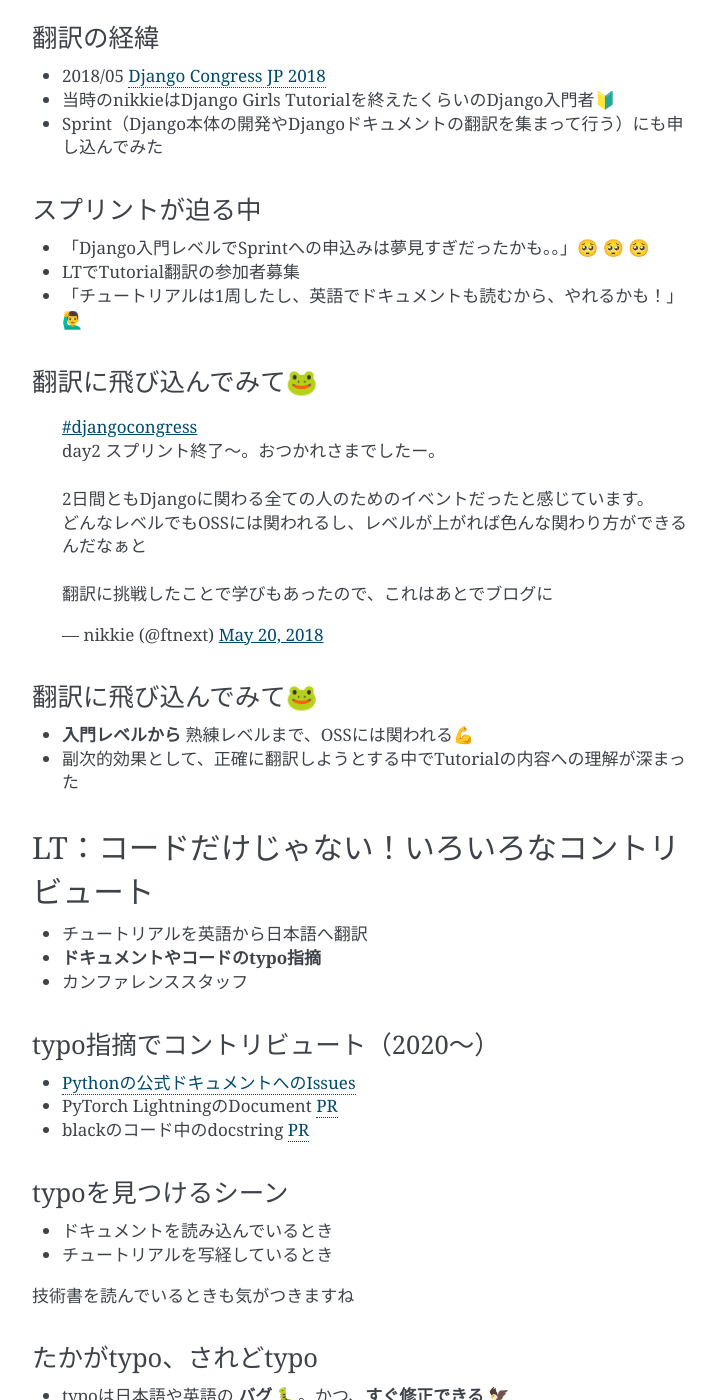
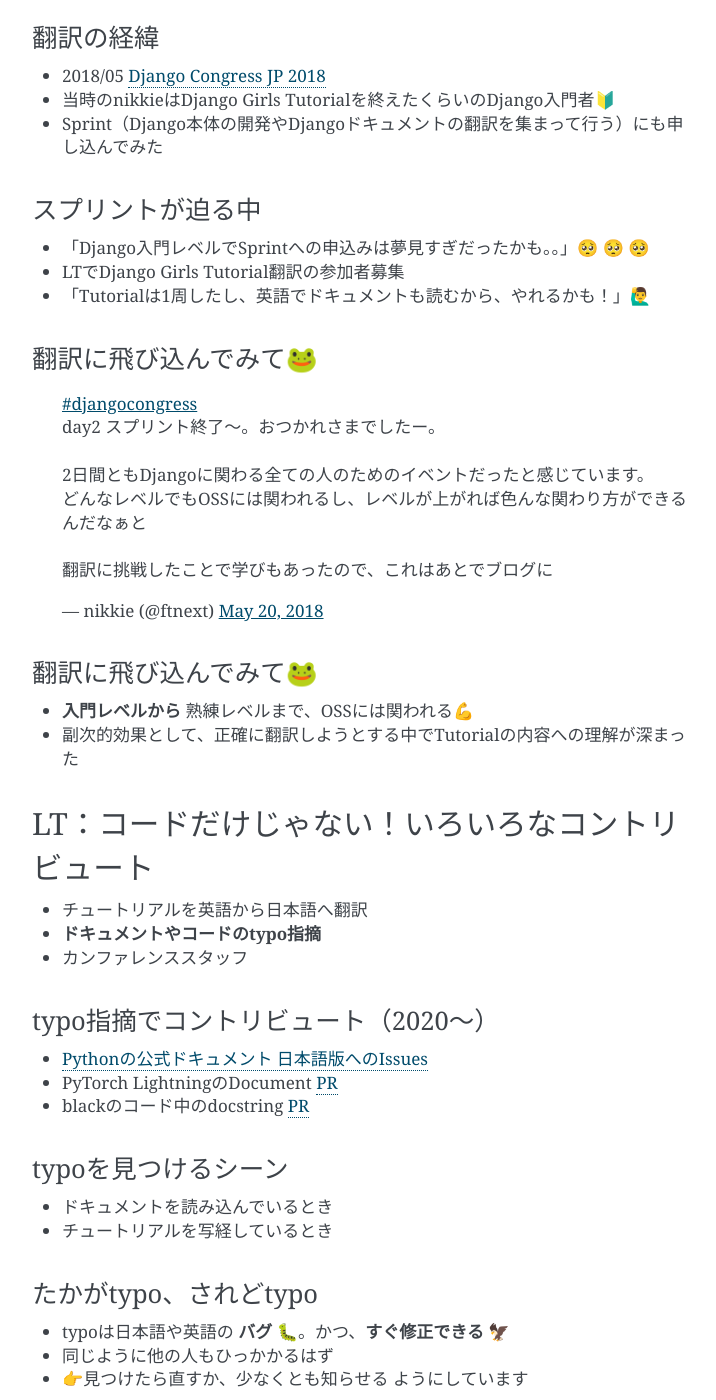
Before and after one commit to ftnext/2021_slides, a Sphinx documentation site: the page built from source/rakus_Feb_oss/not_only_code_but_various_contributions.rst, in a window 1280 px wide and 1400 px high, scrolled down 2023 px. Shown: the whole window, without its empty margins (388-1104 px from the left). Built offline with Sphinx 7.4.7, drawn with Linux system fonts in a browser that asks for light colours; comment, search, counter and statistics services are not loaded; some of the changed text lies outside the part shown.

Commit message:
[style] tweak in rehearsal

```diff
--- a/source/rakus_Feb_oss/not_only_code_but_various_contributions.rst
+++ b/source/rakus_Feb_oss/not_only_code_but_various_contributions.rst
@@ -80,8 +80,8 @@ Django Girls Tutorial とは
 ------------------------------------------------
 
 * 「Django入門レベルでSprintへの申込みは夢見すぎだったかも。。」🥺 🥺 🥺
-* LTでTutorial翻訳の参加者募集
-* 「チュートリアルは1周したし、英語でドキュメントも読むから、やれるかも！」🙋‍♂️
+* LTでDjango Girls Tutorial翻訳の参加者募集
+* 「Tutorialは1周したし、英語でドキュメントも読むから、やれるかも！」🙋‍♂️
 
 翻訳に飛び込んでみて🐸
 ------------------------------------------------
@@ -106,7 +106,7 @@ LT：コードだけじゃない！いろいろなコントリビュート
 typo指摘でコントリビュート（2020〜）
 ------------------------------------------------
 
-* `Pythonの公式ドキュメントへのIssues <https://github.com/python-doc-ja/python-doc-ja/issues?q=is%3Aissue+author%3Aftnext+is%3Aclosed>`_
+* `Pythonの公式ドキュメント 日本語版へのIssues <https://github.com/python-doc-ja/python-doc-ja/issues?q=is%3Aissue+author%3Aftnext+is%3Aclosed>`_
 * PyTorch LightningのDocument `PR <https://github.com/PyTorchLightning/pytorch-lightning/pull/4346>`_
 * blackのコード中のdocstring `PR <https://github.com/psf/black/pull/1885>`_
 
@@ -115,8 +115,6 @@ typoを見つけるシーン
 
 * ドキュメントを読み込んでいるとき
 * チュートリアルを写経しているとき
-
-技術書を読んでいるときも気がつきますね
 
 たかがtypo、されどtypo
 ------------------------------------------------
@@ -157,7 +155,7 @@ PyCon JP スタッフ（2019〜）
 
 * PyCon JPのスタッフは **Pythonを書けなくても** 全然やっていきます！
 * 他のカンファレンススタッフも同じだと思います
-* プログラミングで自動化できたら10x staff🧙‍♂️になれるかも
+* プログラミングで自動化できたら10x staff🏋️‍♂️になれるかも
 
 私の熱いスタッフ活動（2019）
 ------------------------------------------------
```
